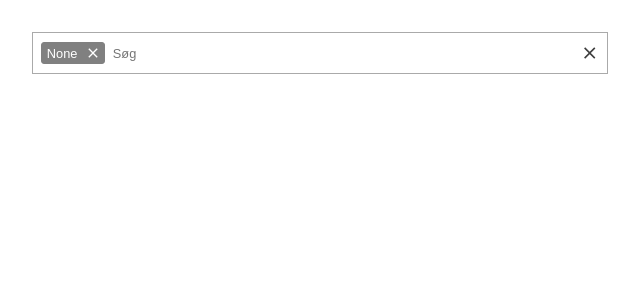
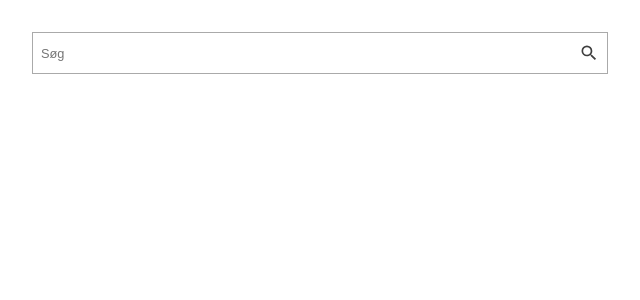
Before and after one commit to Septima/septima-search-vue, a Vue app: page / in a window 1280 px wide. Shown: the top 300 px of the page, without its empty margins (0-640 px from the left). Built offline with nearby package versions, Linux system fonts and the light colour scheme; what @septima/septima-search would draw is missing.

Commit message:
Fixup icon markup

```diff
--- a/src/components/ResultItem.vue
+++ b/src/components/ResultItem.vue
@@ -23,16 +23,12 @@ const active = ref(false)
     @mouseout="active = false"
     @click="emit('selectresult', result)"
   >
-    <i class="resulticon">
-      <ResultIcon :result="result" />
-    </i>
+    <ResultIcon class="resulticon" :result="result" />
     <div class="heading">
       <div class="title">{{ result.title }}</div>
       <div class="subtitle">{{ result.description }}</div>
     </div>
-    <i v-if="more" class="icon">
-      <MoreIcon />
-    </i>
+    <MoreIcon v-if="more" class="icon" />
   </span>
 </template>
 
@@ -57,23 +53,23 @@ const active = ref(false)
   text-overflow: ellipsis;
 }
 .subtitle {
-  font: 0.8rem / 1.5 sans-serif;
+  font: 0.75rem / 1.5 sans-serif;
   color: gray;
   overflow: hidden;
   text-overflow: ellipsis;
 }
 .icon {
   opacity: 0.75;
-  height: 1rem;
-  width: 1rem;
-  margin-right: 0.5rem;
+  height: 2rem;
+  width: 2rem;
+  margin-right: 0.25rem;
 }
 
 .resulticon {
   opacity: 0.65;
   height: 1rem;
   width: 1rem;
-  margin-top: -0.2rem;
+  margin-top: -0.1rem;
   margin-left: 1rem;
 }
 </style>
--- a/src/components/SeptimaSearch.vue
+++ b/src/components/SeptimaSearch.vue
@@ -18,9 +18,9 @@ const emit = defineEmits<{
 const input = ref()
 const active = ref(false)
 const hover = ref(false)
-const clear = ref(true)
+const clear = ref(false)
 const loading = ref(false)
-const chip = ref(true)
+const chip = ref(false)
 const source = ref(undefined)
 const type: Ref<any> = ref({ plural: 'None' })
 
@@ -41,6 +41,7 @@ async function doSearch(queryString: string) {
     )
     results.value = queryResult.getAllResults()
     lastQueryString = queryString
+    clear.value = queryString.length > 0
   } finally {
     loading.value = false
   }
@@ -103,8 +104,8 @@ function onClear() {
         @focusout="active = false"
       />
       <LoadingIndicator v-if="loading" />
-      <ClearIcon v-if="clear && !loading" class="icon" @click="onClear" />
-      <SearchIcon v-if="!clear && !loading" />
+      <ClearIcon v-if="clear && !loading" class="clear icon" @click="onClear" />
+      <SearchIcon v-if="!clear && !loading" class="icon" />
     </span>
     <div v-if="hover || active" class="results">
       <ResultItem
@@ -123,6 +124,10 @@ function onClear() {
   border: 1px solid #aaaaaa;
   background-color: white;
   overflow: hidden;
+}
+
+.clear {
+  cursor: pointer;
 }
 
 .results {
@@ -155,16 +160,21 @@ function onClear() {
 }
 
 .chip {
+  flex: 1 0 auto;
   margin-left: 0.5rem;
 }
 
 .loading {
+  flex: 1 0 auto;
   opacity: 0.75;
   width: 3.5rem;
 }
 
 .icon {
+  flex: 1 0 auto;
   opacity: 0.75;
   margin: 0rem 0.5rem;
+  width: 1.25rem;
+  height: 1.25rem;
 }
 </style>
```
